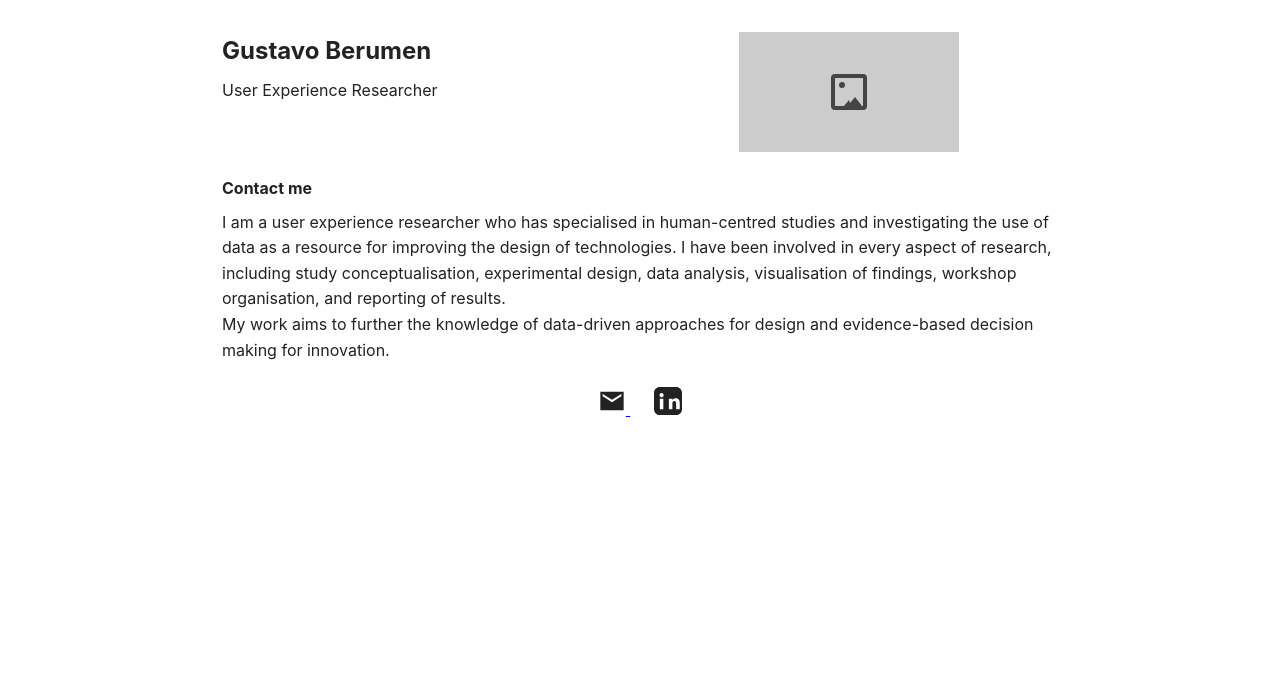
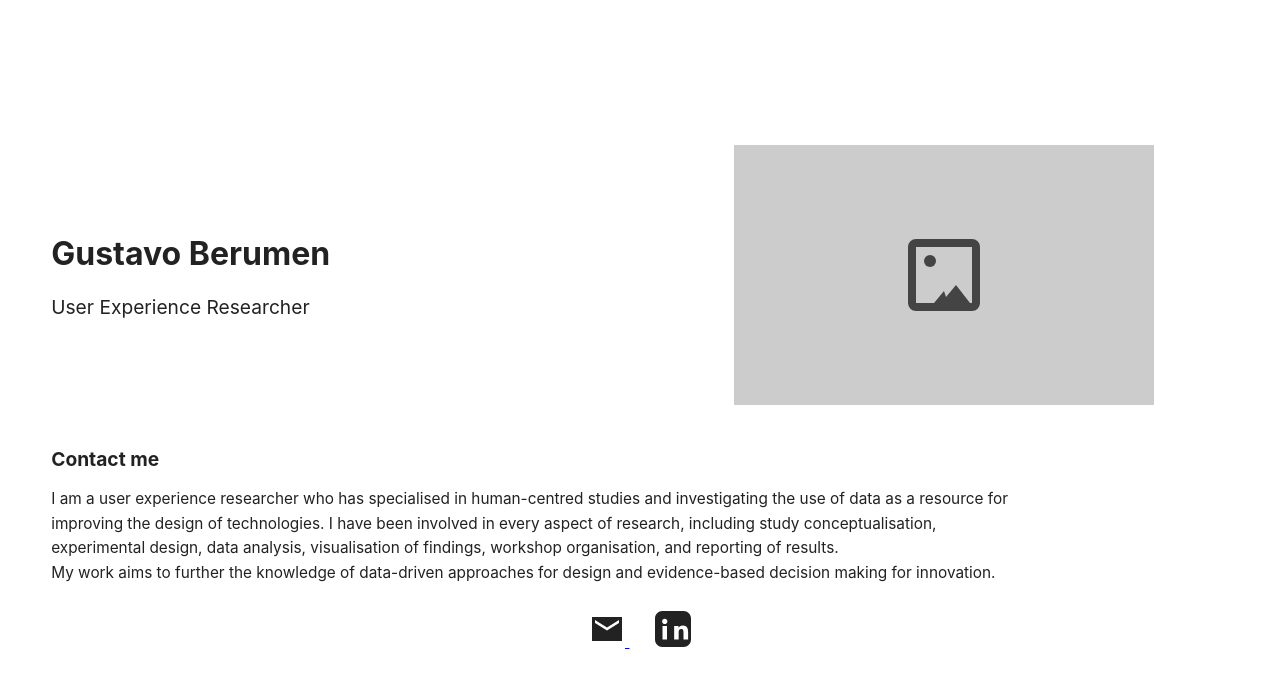
Before and after one commit to TuringTested/GusSiteTemplate, a plain HTML site: page index.html in a window 1280 px wide. Drawn offline with Linux system fonts and the light colour scheme.

Commit message:
reframed page contents to span screen

```diff
--- a/index.html
+++ b/index.html
@@ -7,16 +7,16 @@
   <link rel="stylesheet" href="styles.css">
 </head>
 <body style="margin:0;padding:0;min-height:100vh;box-sizing:border-box;background:#fff;">
-  <div style="width:100vw;min-height:100vh;box-sizing:border-box;display:flex;flex-direction:column;justify-content:flex-start;">
-    <div style="width:100%;max-width:900px;margin:0 auto;padding:32px;box-sizing:border-box;">
-      <div style="display:flex;flex-wrap:wrap;align-items:flex-start;justify-content:space-between;">
-        <div style="flex:1 1 260px;min-width:220px;">
-          <h2 style="margin:0 0 8px 0;">Gustavo Berumen</h2>
-          <div>User Experience Researcher</div>
+  <div style="width:100vw;min-height:100vh;box-sizing:border-box;display:flex;flex-direction:column;justify-content:center;">
+    <div style="width:100vw;max-width:1600px;margin:0 auto;padding:4vw;box-sizing:border-box;">
+      <div style="display:flex;flex-wrap:wrap;align-items:center;justify-content:space-between;gap:3vw;">
+        <div style="flex:1 1 350px;min-width:260px;">
+          <h2 style="margin:0 0 12px 0;font-size:2.5vw;min-width:200px;">Gustavo Berumen</h2>
+          <div style="font-size:1.5vw;min-width:180px;">User Experience Researcher</div>
         </div>
-        <div style="flex:1 1 260px;min-width:220px;display:flex;justify-content:center;">
-          <div style="background:#ccc;width:220px;height:120px;display:flex;align-items:center;justify-content:center;">
-            <svg width="48" height="48" fill="#444" viewBox="0 0 24 24">
+        <div style="flex:1 1 350px;min-width:260px;display:flex;justify-content:center;">
+          <div style="background:#ccc;width:100%;max-width:420px;height:28vw;max-height:260px;min-height:120px;display:flex;align-items:center;justify-content:center;">
+            <svg width="96" height="96" fill="#444" viewBox="0 0 24 24">
               <rect width="100%" height="100%" fill="#ccc"/>
               <path d="M21 19V5a2 2 0 0 0-2-2H5a2 2 0 0 0-2 2v14a2 2 0 0 0 2 2h14a2 2 0 0 0 2-2zm-2 0H5V5h14zm-7-3l-2.5 3h9l-3.5-4.5-2.5 3z" />
               <circle cx="8.5" cy="8.5" r="1.5" fill="#444"/>
@@ -24,22 +24,22 @@
           </div>
         </div>
       </div>
-      <div style="margin-top:24px;">
-        <strong>Contact me</strong>
-        <p style="margin-top:8px;">
+      <div style="margin-top:3vw;">
+        <strong style="font-size:1.5vw;">Contact me</strong>
+        <p style="margin-top:1vw;font-size:1.2vw;max-width:100ch;">
           I am a user experience researcher who has specialised in human-centred studies and investigating the use of data as a resource for improving the design of technologies. I have been involved in every aspect of research, including study conceptualisation, experimental design, data analysis, visualisation of findings, workshop organisation, and reporting of results.
         </p>
-        <p>
+        <p style="font-size:1.2vw;max-width:100ch;">
           My work aims to further the knowledge of data-driven approaches for design and evidence-based decision making for innovation.
         </p>
-        <div style="margin-top:24px;text-align:center;">
-          <a href="mailto:your@email.com" style="margin:0 12px;">
-            <svg width="28" height="28" fill="#222" viewBox="0 0 24 24">
+        <div style="margin-top:2vw;text-align:center;">
+          <a href="mailto:your@email.com" style="margin:0 1vw;">
+            <svg width="36" height="36" fill="#222" viewBox="0 0 24 24">
               <path d="M2 4h20v16H2V4zm2 2v12h16V6H4zm8 5l8-5H4l8 5zm0 2l-8-5v10h16V8l-8 5z"/>
             </svg>
           </a>
-          <a href="https://www.linkedin.com/in/yourprofile" target="_blank" rel="noopener noreferrer" style="margin:0 12px;">
-            <svg width="28" height="28" fill="#222" viewBox="0 0 24 24">
+          <a href="https://www.linkedin.com/in/yourprofile" target="_blank" rel="noopener noreferrer" style="margin:0 1vw;">
+            <svg width="36" height="36" fill="#222" viewBox="0 0 24 24">
               <path d="M19 0h-14c-2.76 0-5 2.24-5 5v14c0 2.76 2.24 5 5 5h14c2.76 0 5-2.24 5-5v-14c0-2.76-2.24-5-5-5zm-11 19h-3v-9h3v9zm-1.5-10.28c-.97 0-1.75-.79-1.75-1.75s.78-1.75 1.75-1.75 1.75.79 1.75 1.75-.78 1.75-1.75 1.75zm15.5 10.28h-3v-4.5c0-1.08-.02-2.47-1.5-2.47-1.5 0-1.73 1.17-1.73 2.39v4.58h-3v-9h2.88v1.23h.04c.4-.76 1.37-1.56 2.82-1.56 3.01 0 3.57 1.98 3.57 4.56v4.77z"/>
             </svg>
           </a>
```
